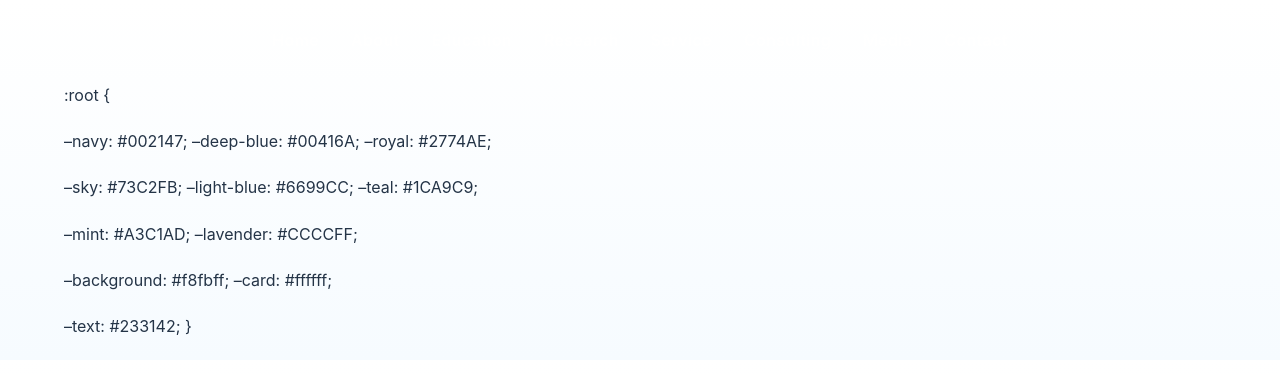
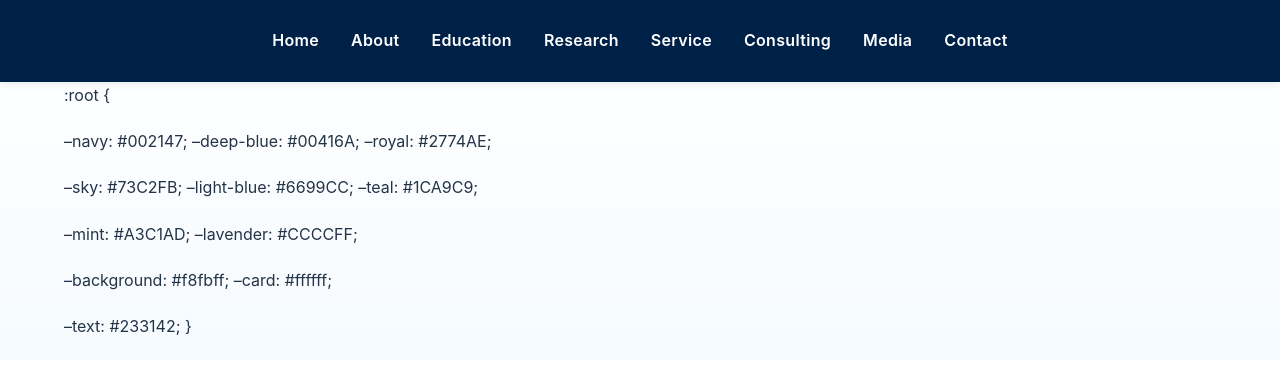
Before and after one commit to aliciatphd/aliciatphd.github.io, a Jekyll site: the page built from color-style-guide.md, in a window 1280 px wide. Shown: the top 374 px of the page. Built offline with Jekyll 4.4.1, drawn with Linux system fonts in a browser that asks for light colours; our own code applies the rules of GitHub Pages for plain Markdown files.

Commit message:
Add site-header wrapper to navigation and fix layout structure

```diff
--- a/_layouts/page.html
+++ b/_layouts/page.html
@@ -5,8 +5,7 @@
 
   <meta charset="utf-8">
 
-<meta name="viewport"
-      content="width=device-width, initial-scale=1">
+  <meta name="viewport" content="width=device-width, initial-scale=1">
 
   <title>{{ page.title }}</title>
 
@@ -16,8 +15,8 @@
 
 <body>
 
+  <header class="site-header">
     <nav class="site-nav">
-
       <a href="/">Home</a>
       <a href="/about/">About</a>
       <a href="/education/">Education</a>
@@ -26,13 +25,11 @@
       <a href="/consulting/">Consulting</a>
       <a href="/media/">Media</a>
       <a href="/contact/">Contact</a>
-
     </nav>
+  </header>
 
   <div class="wrapper">
-
     {{ content }}
-
   </div>
 
 </body>
```
Lines whose indentation alone changed are shown as unchanged.
